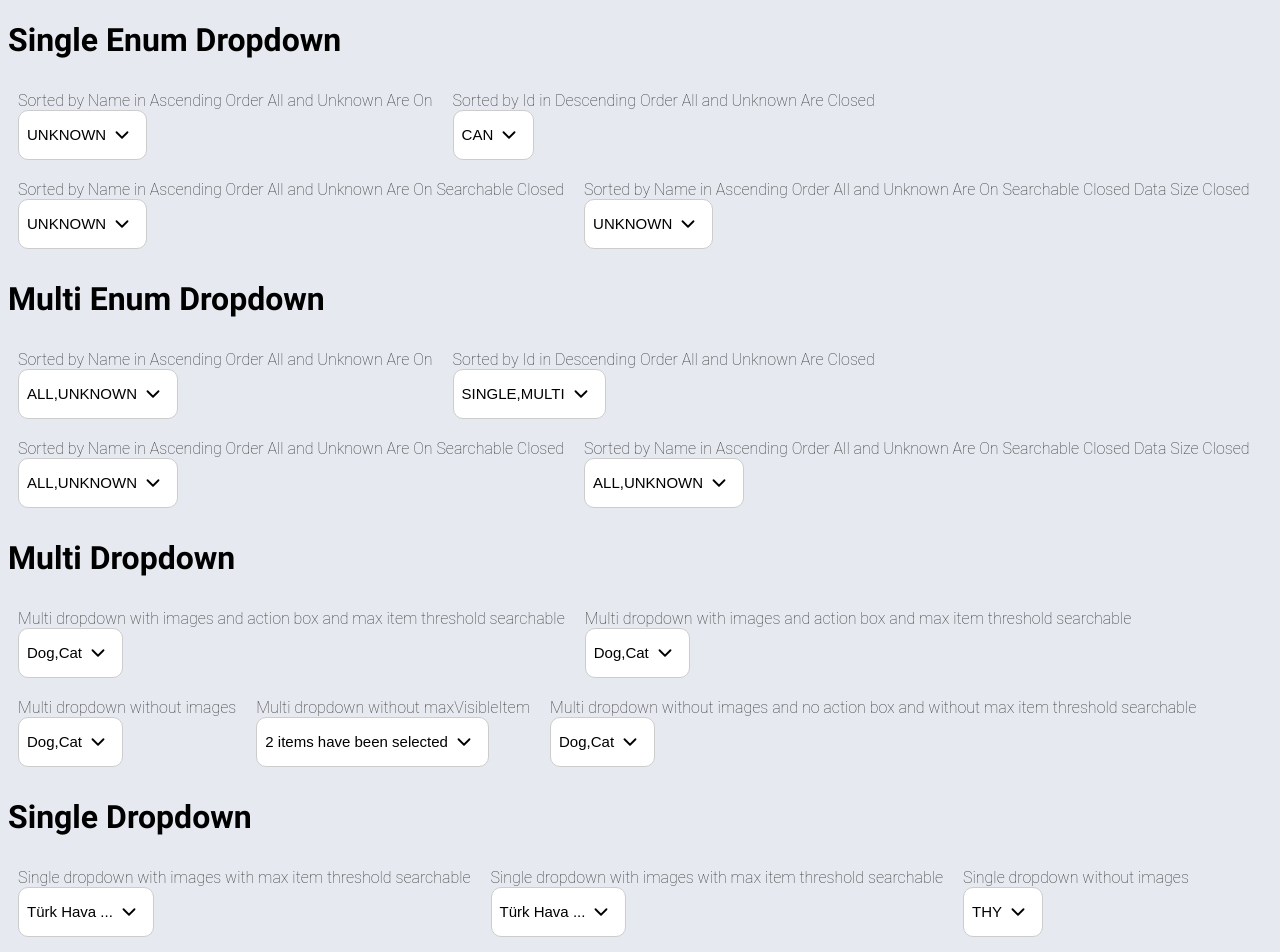
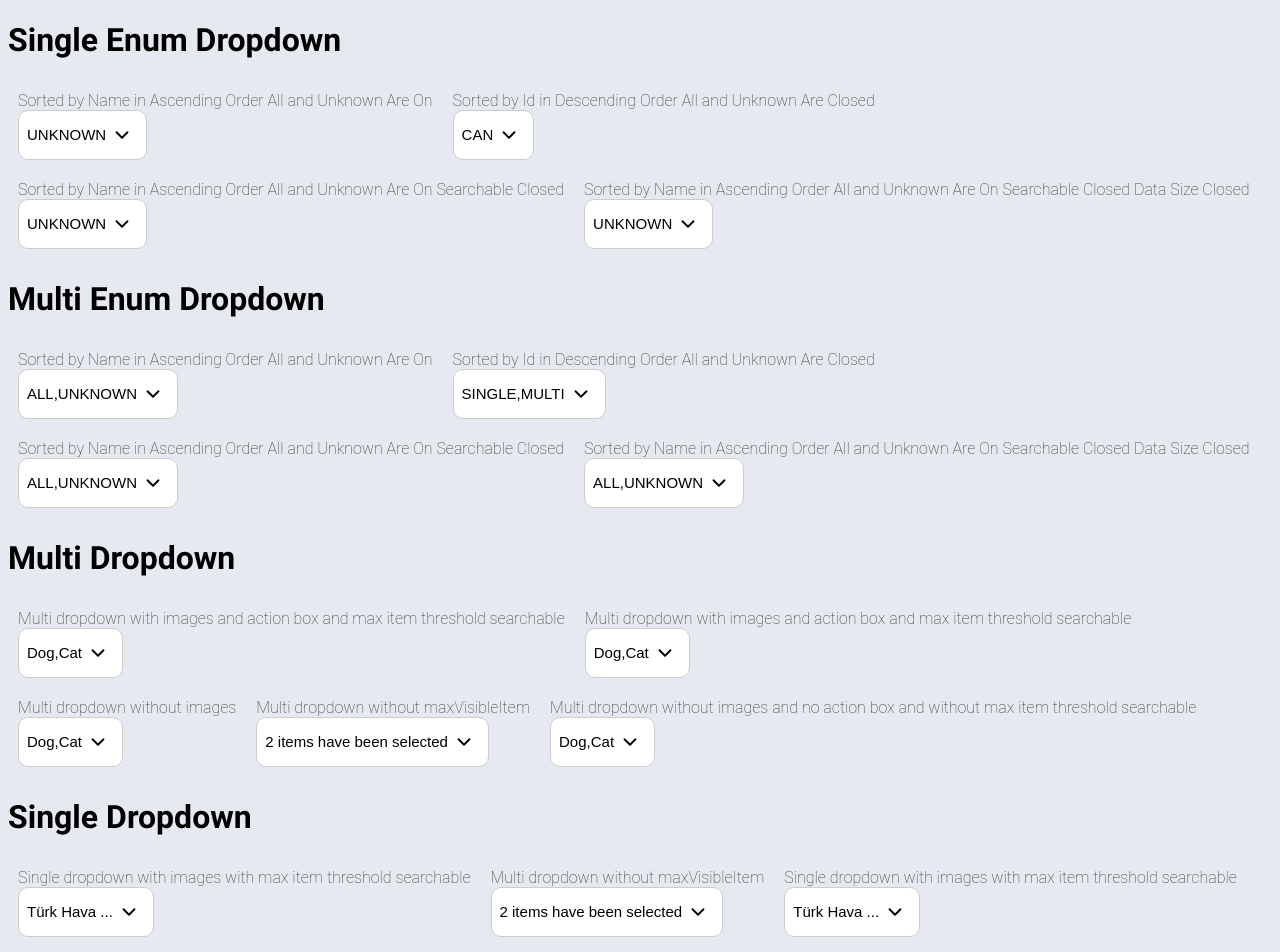
Before and after one commit to Mwiert/miniSpa, a Vue app: page /summerLovers in a window 1280 px wide. Shown: the top 952 px of the page. Built offline with nearby package versions, Linux system fonts and the light colour scheme; a web font is replaced by a local one.

Commit message:
feature: add unselectable prop

```diff
--- a/src/components/Dropdown/UIDropdown.vue
+++ b/src/components/Dropdown/UIDropdown.vue
@@ -55,6 +55,8 @@
               </div>
               <span>{{ isLongItem(item) }}</span>
             </div>
+            <SvgIcon v-if="unselectable && isSelected(item)" :name="'x'" :size="'s'" class="unselectable-icon" />
+
           </div>
         </div>
       </div>
@@ -127,6 +129,10 @@ export default {
     iconImage: {
       type: String,
       default: 'iconImage'
+    },
+    unselectable: {
+      type: Boolean,
+      default: false
     }
   },
   data() {
@@ -239,7 +245,7 @@ export default {
     },
 
     selectItem(item) {
-      if (this.isSelected(item)) {
+      if (this.isSelected(item) && this.unselectable) {
         this.selectedItem = {}
       } else {
         this.selectedItem = item
@@ -398,7 +404,6 @@ export default {
       overflow-y: auto;
       z-index: 1000;
       box-shadow: 8px 10px 8px rgba(0, 0, 0, 0.1);
-      top: 100%; /* dropdown menu will drop down by default. */
       bottom: auto;
 
       .search-container {
@@ -458,8 +463,11 @@ export default {
           padding: 8px;
           cursor: pointer;
           transition: background-color 0.3s;
-          justify-content: start;
-
+          justify-content: space-between;
+          .unselectable-icon {
+              width: 16px;
+              height: 16px;
+            }
           &:hover {
             background-color: #f3f3f3;
           }
--- a/src/components/Dropdown/UIEnumDropdown.vue
+++ b/src/components/Dropdown/UIEnumDropdown.vue
@@ -5,7 +5,8 @@
     @update:modelValue="($event) => $emit('update:modelValue', $event)" />
   <UIDropdown v-else v-model="selectedItem" :items="dropdownItems" :label="label" :fontSize="fontSize"
     :searchable="searchable" :dataSize="dataSize" :sortField="sortField" :sortByAscending="sortByAscending"
-    :maxItemThreshold="maxItemThreshold" @update:modelValue="($event) => $emit('update:modelValue', $event)" />
+    :maxItemThreshold="maxItemThreshold" :unselectable="unselectable"
+    @update:modelValue="($event) => $emit('update:modelValue', $event)" />
 </template>
 
 <script lang="ts">
@@ -68,6 +69,11 @@ export default {
       type: String,
       default: 'name'
     },
+    unselectable: {
+      // if the dropdown is unselectable.
+      type: Boolean,
+      default: false
+    },
 
     isMulti: { type: Boolean, default: false },
     showAll: { type: Boolean, default: false },
--- a/src/pages/SummerLovers.vue
+++ b/src/pages/SummerLovers.vue
@@ -213,7 +213,21 @@
         :sortByAscending="true"
         :maxItemThreshold="maxItemThreshold"
         :iconImage="'iconImage'"
-        primaryKey="id" />
+        primaryKey="id"
+        unselectable />
+        <UIMultiDropdown
+        v-model="selectedPets"
+        :items="pets"
+        :fontSize="fontSize"
+        displayField="name"
+        :sortField="sortField"
+        :label="'Multi dropdown without maxVisibleItem'"
+        :dataSize="dataSize"
+        searchable
+        primaryKey="id"
+        :sortByAscending="true"
+        :maxItemThreshold="maxItemThreshold"
+        :hasActionBox="true" />
 
       <UIDropdown
         v-model="selectedItem"
```
